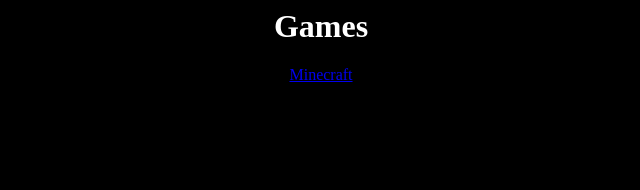
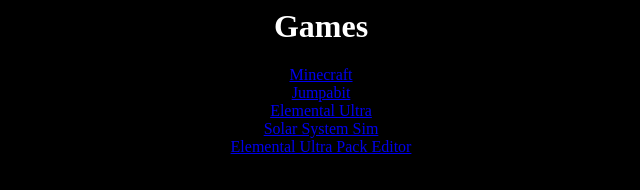
Before and after one commit to Eternal587/TheCloset, a plain HTML site: page index.html in a window 1280 px wide. Shown: the whole page, without its empty margins (319-959 px from the left). Drawn offline with Linux system fonts and the light colour scheme.

Commit message:
Update index.html

```diff
--- a/index.html
+++ b/index.html
@@ -2,7 +2,12 @@
 <html>
 <center>
             <h1> Games</h1>
-                <a href="https://eternal587.github.io/Minecraft.html">Minecraft</a>
+                <a href="https://eternal587.github.io/TheCloset/Minecraft.html">Minecraft</a> <br>
+            <a href="https://eternal587.github.io/TheCloset/Jumpabit.html">Jumpabit</a> <br>
+            <a href="https://eternal587.github.io/TheCloset/Elemental Ultra v1.3.2.html">Elemental Ultra</a> <br>
+            <a href="https://eternal587.github.io/TheCloset/_My Solar System_.html">Solar System Sim</a> <br>
+            <a href="https://eternal587.github.io/TheCloset/Elemental Ultra Pack Editor.html">Elemental Ultra Pack Editor</a> <br>
+
         </center>
         <style>
             body {
```
